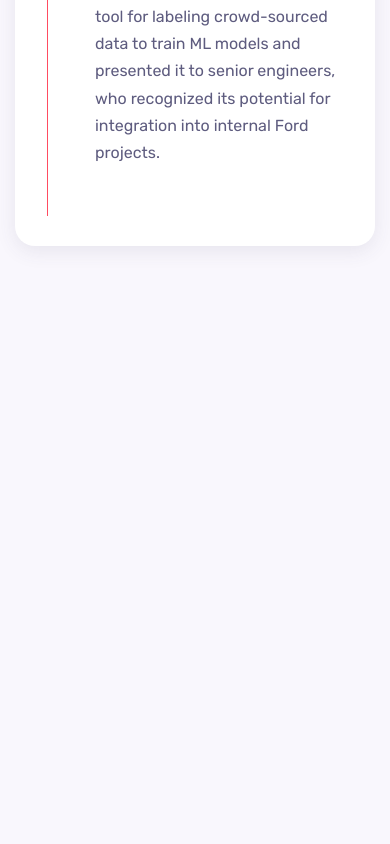
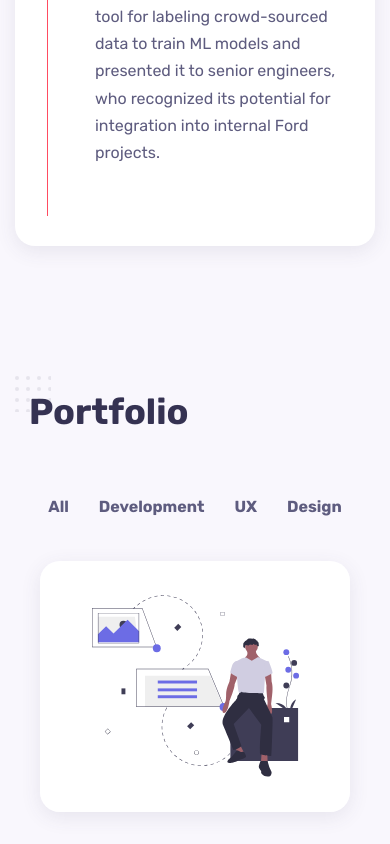
Before and after one commit to jikim001/jikim001.github.io, a React (Create React App) app: page / in a window 390 px wide. Shown: the part 3693-4537 px from the top of the page. Before the commit the page ends 3971 px from the top, so only its background shows below. Built offline with nearby package versions, Linux system fonts and the light colour scheme.

Commit message:
added portfolio component

```diff
--- a/src/App.js
+++ b/src/App.js
@@ -5,7 +5,7 @@ import Sidebar from './components/sidebar/Sidebar';
 import Home from './components/home/Home';
 import About from './components/about/About';
 // import Contact from './components/contact/Contact';
-// import Portfolio from './components/portfolio/Portfolio';
+import Portfolio from './components/portfolio/Portfolio';
 import Resume from './components/resume/Resume';
 
 const App = () => {
@@ -16,8 +16,8 @@ const App = () => {
         <Home />
         <About />
         <Resume />
-        {/* <Portfolio />
-        <Contact />  */}
+        <Portfolio />
+        {/* <Contact />  */}
       </main>
 
     </>
--- /dev/null
+++ b/src/components/portfolio/Menu.jsx
@@ -0,0 +1,26 @@
+import Work1 from "../../assets/work-1.svg"
+import Work2 from "../../assets/work-2.svg"
+import Work3 from "../../assets/work-3.svg"
+
+const Menu = [
+    {
+        id: 1,
+        image: Work1,
+        title: "Coming Soon!",
+        category: "Development",
+    },
+    // {
+    //     id: 2,
+    //     image: Work2,
+    //     title: "Coming Soon!",
+    //     category: "UX",
+    // },
+    // {
+    //     id: 3,
+    //     image: Work3,
+    //     title: "Coming Soon!",
+    //     category: "Design"
+    // }
+];
+
+export default Menu
--- /dev/null
+++ b/src/components/portfolio/Portfolio.jsx
@@ -0,0 +1,60 @@
+import React, { useState } from 'react';
+import "./portfolio.css";
+import Menu from './Menu';
+
+const Portfolio = () => {
+    const [items, setItems] = useState(Menu);
+    const filterItem = (categoryItem) => {
+        const updatedItems = Menu.filter((curElem) => {
+            return curElem.category === categoryItem;
+        })
+
+        setItems(updatedItems);
+    }
+    return (
+        <section className="work container section" id="work">
+            <h2 className="section__title">Portfolio</h2>
+
+            <div className="work__filters">
+                <span className="work__item"
+                    onClick={() => setItems(Menu)}>
+                    All
+                </span>
+                <span className="work__item"
+                    onClick={() => filterItem("Development")}>
+                    Development
+                </span>
+                <span className="work__item"
+                    onClick={() => filterItem("UX")}>
+                    UX
+                </span>
+                <span className="work__item"
+                    onClick={() => filterItem("Design")}>
+                    Design
+                </span>
+            </div>
+
+            <div className="work__container grid">
+                {items.map((elem) => {
+                    const{ id, image, title, category} = elem;
+                    return (
+                        <div className="work__card" key={id}>
+                            <div className="work__thumbnail">
+                                <img src={image} alt="" className="work__img" />
+                                <div className="work__mask"></div>
+                            </div>
+                            <span className="work__category">{category}</span>
+                            <h3 className="work__title">{title}</h3>
+                            <a href="#" className="work__button">
+                                <i className="icon-link work__button-icon"></i>
+                            </a>
+
+                        </div>
+                    )
+                })}
+            </div>
+        </section>
+    )
+}
+
+export default Portfolio
--- /dev/null
+++ b/src/components/portfolio/portfolio.css
@@ -0,0 +1,126 @@
+.work__filters {
+    display: flex;
+    align-items: center;
+    flex-wrap: wrap;
+    column-gap: 1.875rem;
+    margin-bottom: 2.5rem;
+}
+
+.work__item {
+    cursor: pointer;
+    font-weight: var(--font-bold);
+    transition: .3s;
+}
+
+.work__item:hover {
+    color: var(--first-color);
+}
+
+.work__container {
+    grid-template-columns: repeat(3, 1fr);
+    gap: 1.875rem;
+}
+
+.work__card {
+    position: relative;
+    overflow: hidden;
+    border-radius: var(--border-radius);
+    box-shadow: var(--shadow);
+}
+
+.work__mask {
+    background: #6c6ce5;
+    position: absolute;
+    left: 0;
+    top: 0;
+    height: 100%;
+    width: 100%;
+    transition: .3s;
+    opacity: 0;
+}
+
+.work__card:hover .work__mask {
+    opacity: 0.9;
+}
+
+.work__category {
+    color: #fff;
+    background-color: var(--first-color);
+    border-bottom-left-radius: 0.98rem;
+    border-bottom-right-radius: 0.98rem;
+    position: absolute;
+    top: 0;
+    left: 1.5rem;
+    font-size: var(--small-font-size);
+    display: inline-block;
+    padding: 0.19rem 0.625rem;
+    transform: translateY(-40px);
+    transition: .3s;
+}
+
+.work__title {
+    color: #fff;
+    font-size: var(--h3-font-size);
+    margin: 0 0 0.98rem;
+    padding: 0 1.25rem;
+    position: absolute;
+    top: 3.75rem;
+    transform: translateY(30px);
+    opacity: 0;
+}
+
+.work__button {
+    color: #fff;
+    position: absolute;
+    bottom: 1.5rem;
+    left: 1.5rem;
+    font-size: var(--h3-font-size);
+    display: block;
+    background-color: #ffd15c;
+    height: 40px;
+    width: 40px;
+    cursor: pointer;
+    border-radius: 50%;
+    text-align: center;
+    line-height: 42px;
+    transition: .3s;
+    opacity: 0;
+}
+
+.work__card:hover .work__button {
+    opacity: 1;
+}
+
+.work__card:hover .work__title,
+.work__card:hover .work__category {
+    opacity: 1;
+    transform: translateY(0);
+}
+
+@media screen and (max-width: 1024px) {
+    .work__filters {
+        justify-content: center;
+    }
+
+    .work__container {
+      grid-template-columns: 720px;
+      justify-content: center;
+      row-gap: 1.875rem;
+    }
+}
+
+@media screen and (max-width: 768px) {
+    .work__container {
+        grid-template-columns: 310px;
+    }
+
+    .work__filters {
+        row-gap: .25rem;
+    }
+}
+
+@media screen and (max-width: 350px) {
+    .work__container {
+        grid-template-columns: 1fr;
+    }
+}
```
